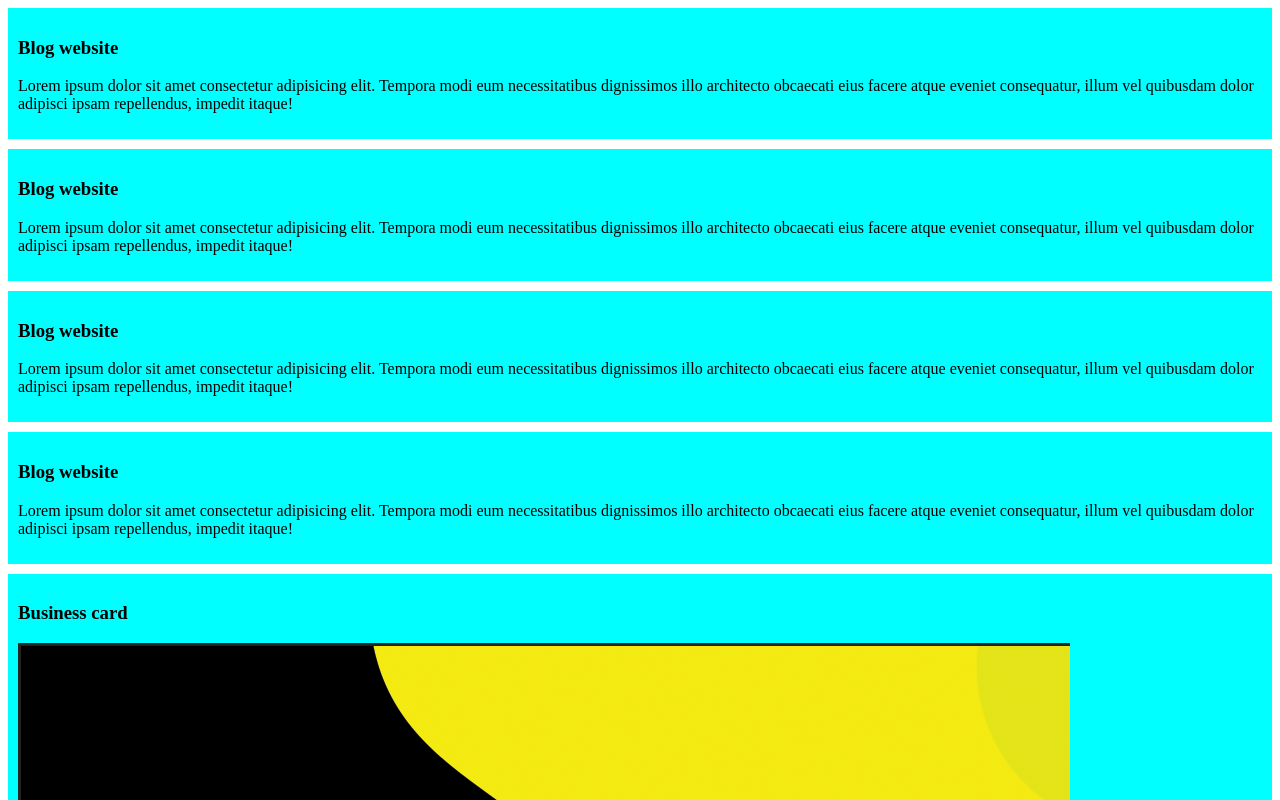
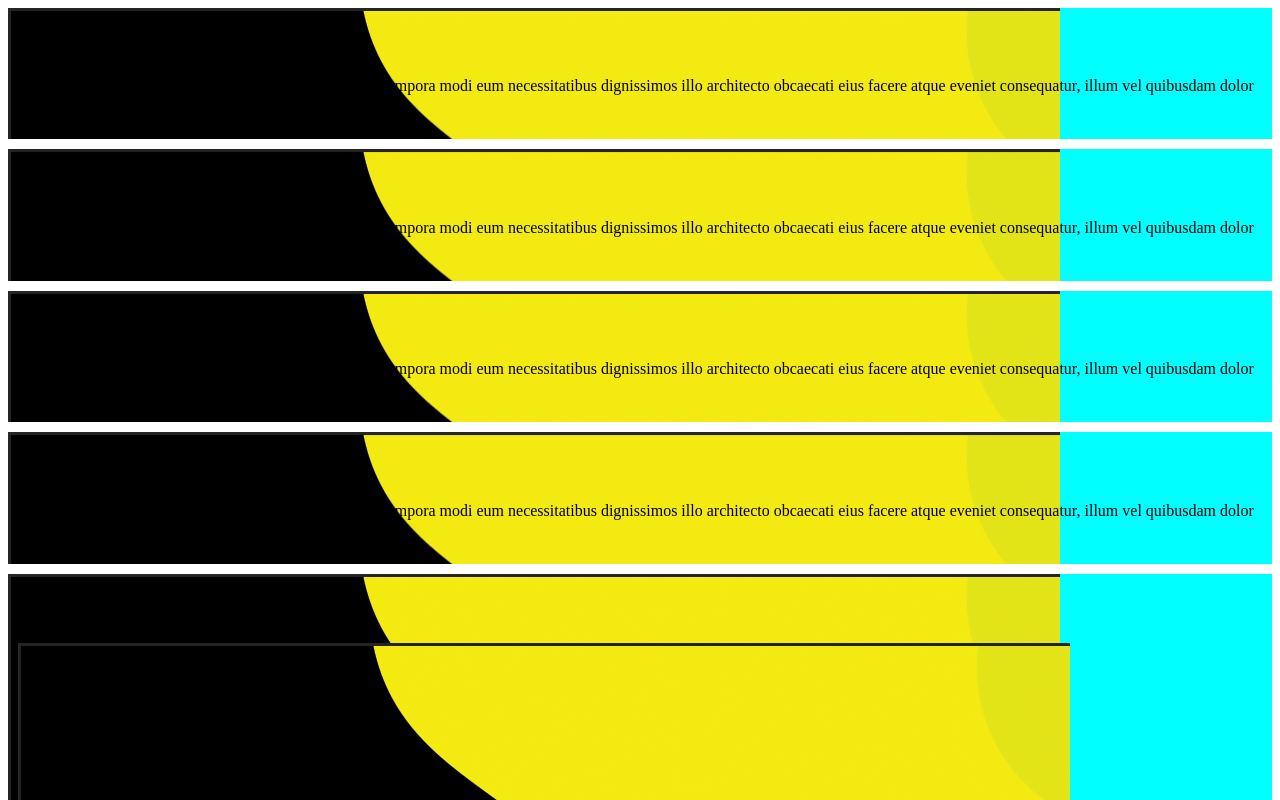
Before and after one commit to nayem56789/my-first-github-repo, a plain HTML site: page index.html in a window 1280 px wide. Shown: the top 800 px of the page. Drawn offline with Linux system fonts and the light colour scheme.

Commit message:
bg img add

```diff
--- a/style/blog.css
+++ b/style/blog.css
@@ -2,4 +2,6 @@ div{
     background-color: aqua;
     padding: 10px;
     margin-bottom: 10px;
+    background-image: url('envato\ profile.png');
+    background-repeat: no-repeat;
 }
```
Also changed, not shown: style/envato profile.png (added).
